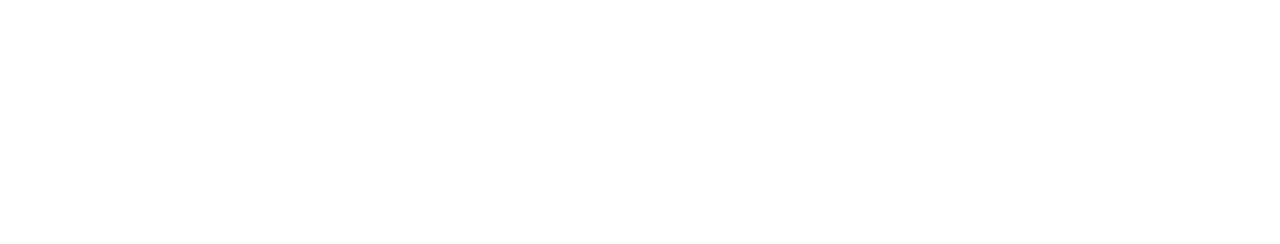
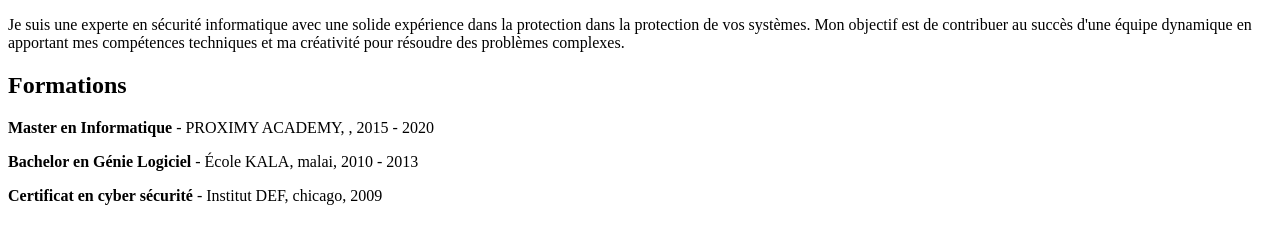
Before and after one commit to estheroke17/git-mon-cv, a plain HTML site: page index.html in a window 1280 px wide. Drawn offline with Linux system fonts and the light colour scheme.

Commit message:
mise en place de la section formation

```diff
--- a/index.html
+++ b/index.html
@@ -7,6 +7,16 @@
     <title>Document</title>
 </head>
 <body>
+<header>
+    <p >Je suis une experte en sécurité informatique avec une solide expérience dans la protection dans la protection de vos systèmes. Mon objectif est de contribuer au succès d'une équipe dynamique en apportant mes compétences techniques et ma créativité pour résoudre des problèmes complexes.</p>
+    <section id="formations">
+        <h2>Formations</h2>
+        <p><strong>
+            Master en Informatique </strong> - PROXIMY ACADEMY, , 2015 - 2020</p>
+        <p><strong>Bachelor en Génie Logiciel</strong> - École KALA, malai, 2010 - 2013</p>
+        <p><strong>Certificat en cyber sécurité </strong> - Institut DEF, chicago, 2009 </p>
 
+    </section>
+</header>
 </body>
 </html>
```
